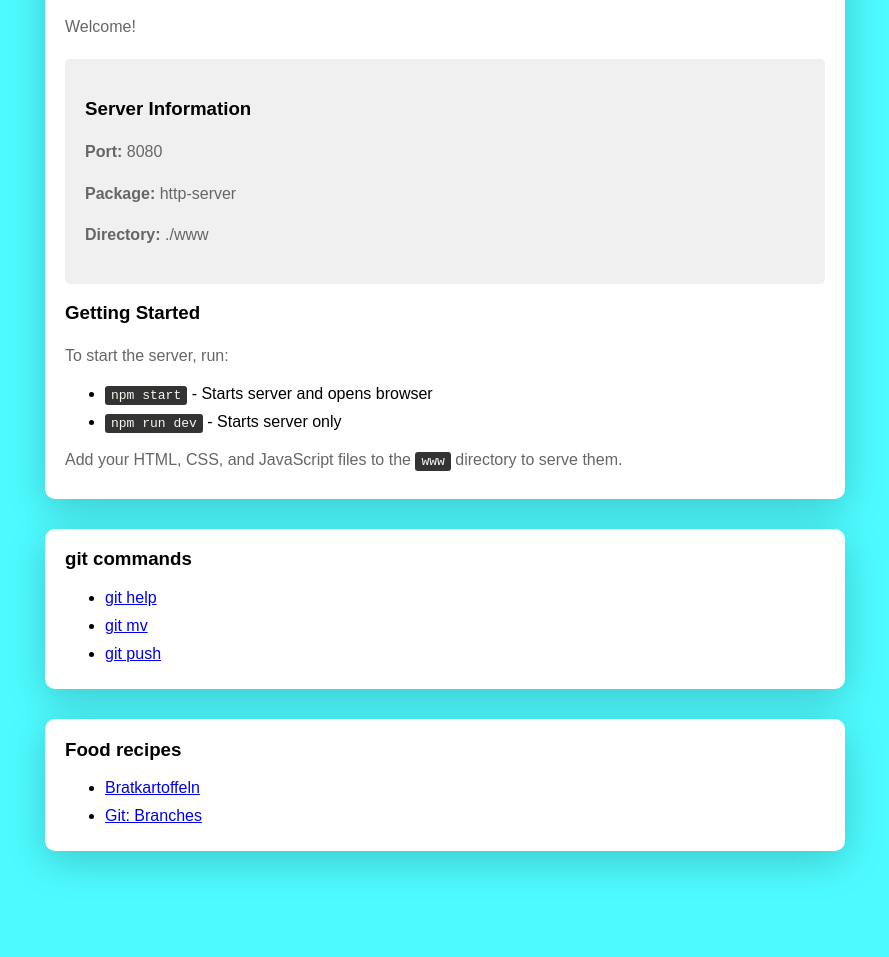
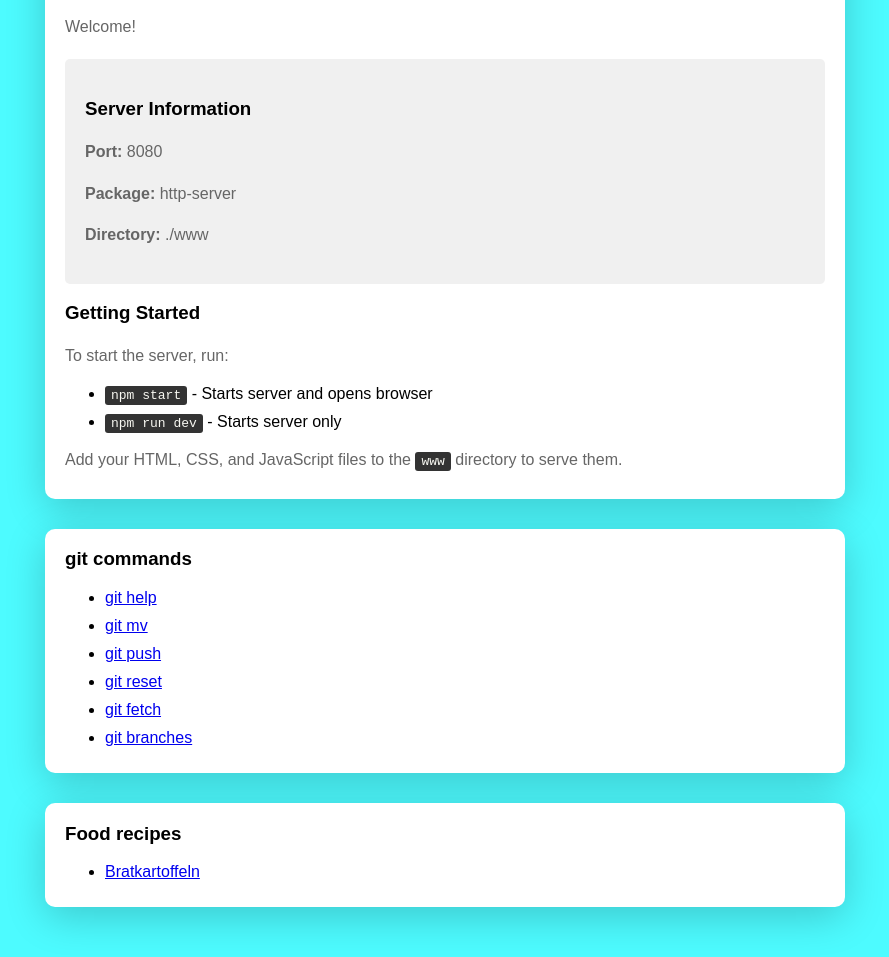
Before and after one commit to iu-web-app-dev/node-container, a website: page www/index.html in a window 1280 px wide. Shown: the part 100-1057 px from the top of the page, without its empty margins (195-1084 px from the left). Before the commit the page ends 1001 px from the top, so only its background shows below. Drawn offline with Linux system fonts and the light colour scheme.

Commit message:
fix: branches link under correct section

```diff
--- a/www/index.html
+++ b/www/index.html
@@ -40,6 +40,9 @@
             <li><a href="git-commands/help.html">git help</a></li>
             <li><a href="git-commands/mv.html">git mv</a></li>
             <li><a href="git-commands/push.html">git push</a></li>
+            <li><a href="git-commands/reset.html">git reset</a></li>
+            <li><a href="git-commands/fetch.html">git fetch</a></li>
+            <li><a href="git-commands/branches.html">git branches</a></li>
         </ul>
     </div>
 
@@ -47,7 +50,6 @@
         <h3>Food recipes</h3>
         <ul>
             <li><a href="foods/bratkartoffeln.html">Bratkartoffeln</a></li>
-            <li><a href="git-commands/branches.html">Git: Branches</a></li>
         </ul>
     </div>
 </body>
```
